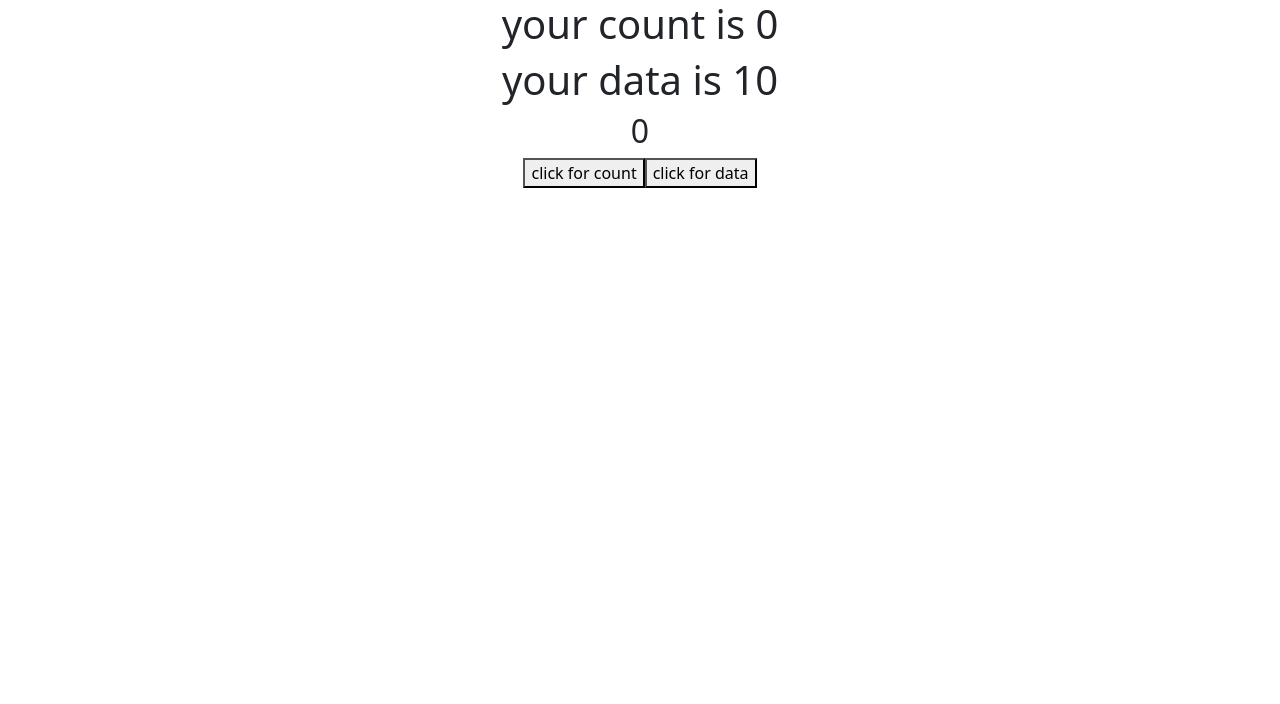
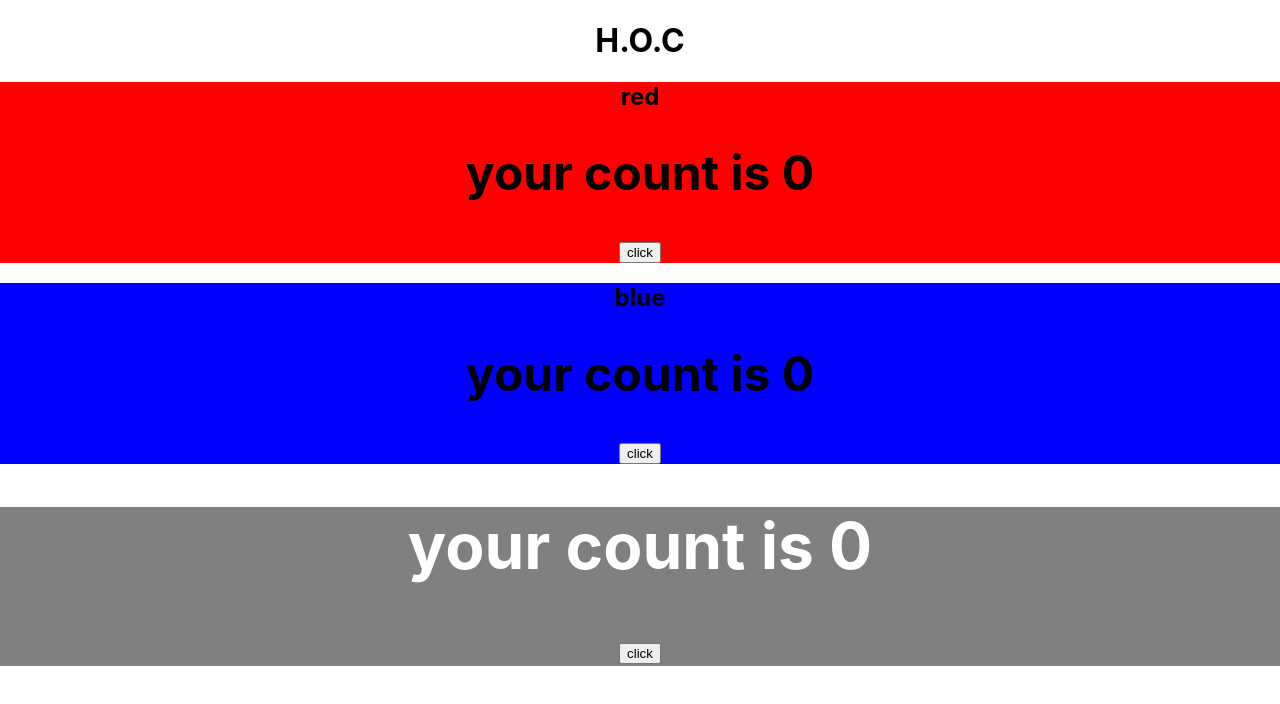
Before and after one commit to abhishektiwari2511/React.js, a React (Create React App) app: page / in a window 1280 px wide. Shown: the top 704 px of the page. Built offline with nearby package versions, Linux system fonts and the light colour scheme.

Commit message:
hight order component

```diff
--- a/src/App.js
+++ b/src/App.js
@@ -1,33 +1,29 @@
 // import logo from './logo.svg';
 import "./App.css";
-
-import "bootstrap/dist/css/bootstrap.min.css";
-import React,{useMemo,useState} from "react"
-
-
-// import {Fragment}  from "react"
-
-
-function App(){
-  const [count,setCount]=useState(0)
-  const [data,setData]=useState(10)
-
-  const multicountMemo=useMemo(
-
-    function multicount(){
-
-      console.log("rerandring")
-      return count*5
-    },[count])
-  return(
+import React, { useState } from "react";
+function App() {
+  return (
     <div className="App">
+       <h1>H.O.C</h1>
+      <HocRed ram={Component}/>
+      <HocBlue ram={Component}/>
+      <h1 style={{backgroundColor:'gray',color:'white',width:'100'}}><Component/></h1>
+    </div>
+  );
+}
+function HocRed(props){
+  return  <h2 style={{backgroundColor:'red',width:'100'}}>red<props.ram /></h2>
+ }
+ function HocBlue (props){
+  return <h2 style={{backgroundColor:'blue',width:'100'}}>blue<props.ram /></h2>
+ }
+function Component(props) {
+  const [count, setCount] = useState(0);
+  return (
+    <div>
       <h1>your count is {count}</h1>
-      <h1>your data is {data}</h1>
-      <h2>{multicountMemo}</h2>
-      <button onClick={()=>setCount(count+1)}>click for count</button>
-      <button onClick={()=> setData(data+1)}>click for data</button>
+      <button onClick={() => setCount(count + 1)}>click</button>
     </div>
-  )
+  );
 }
-
 export default App;
```
